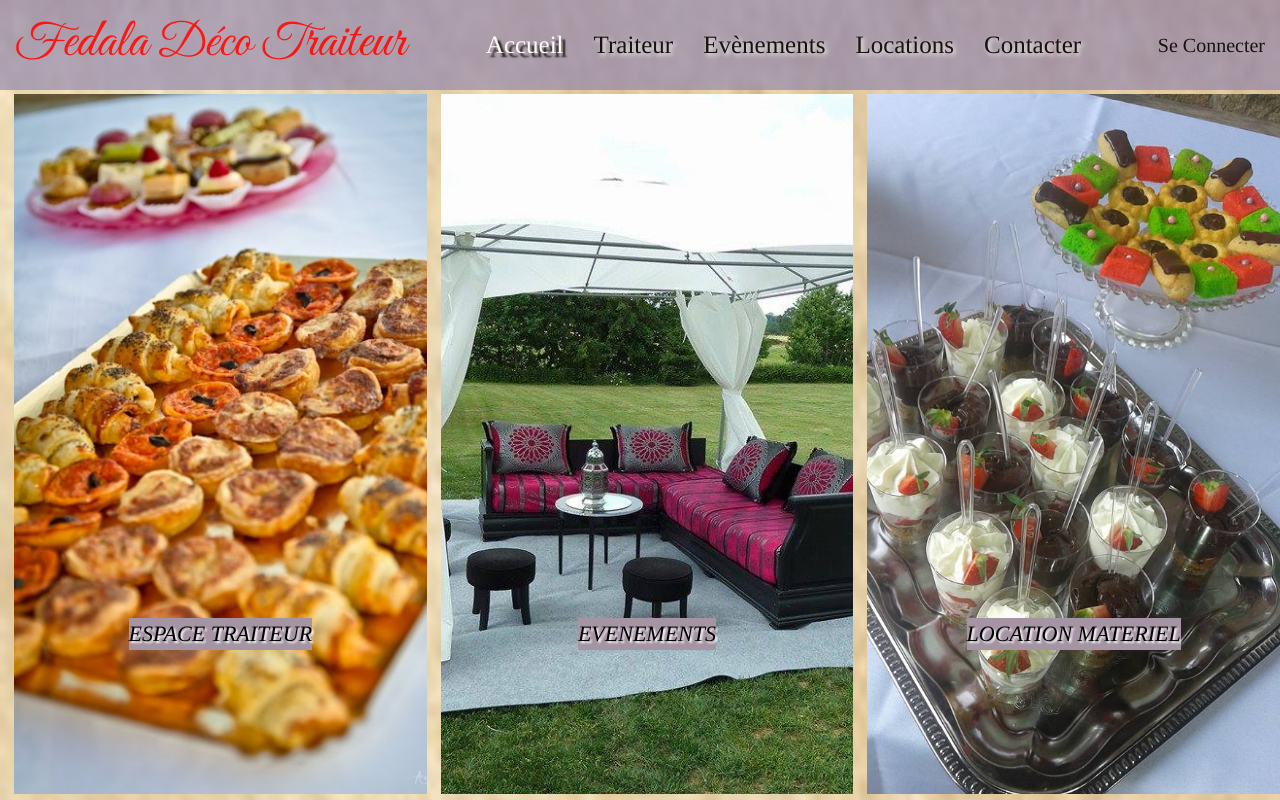
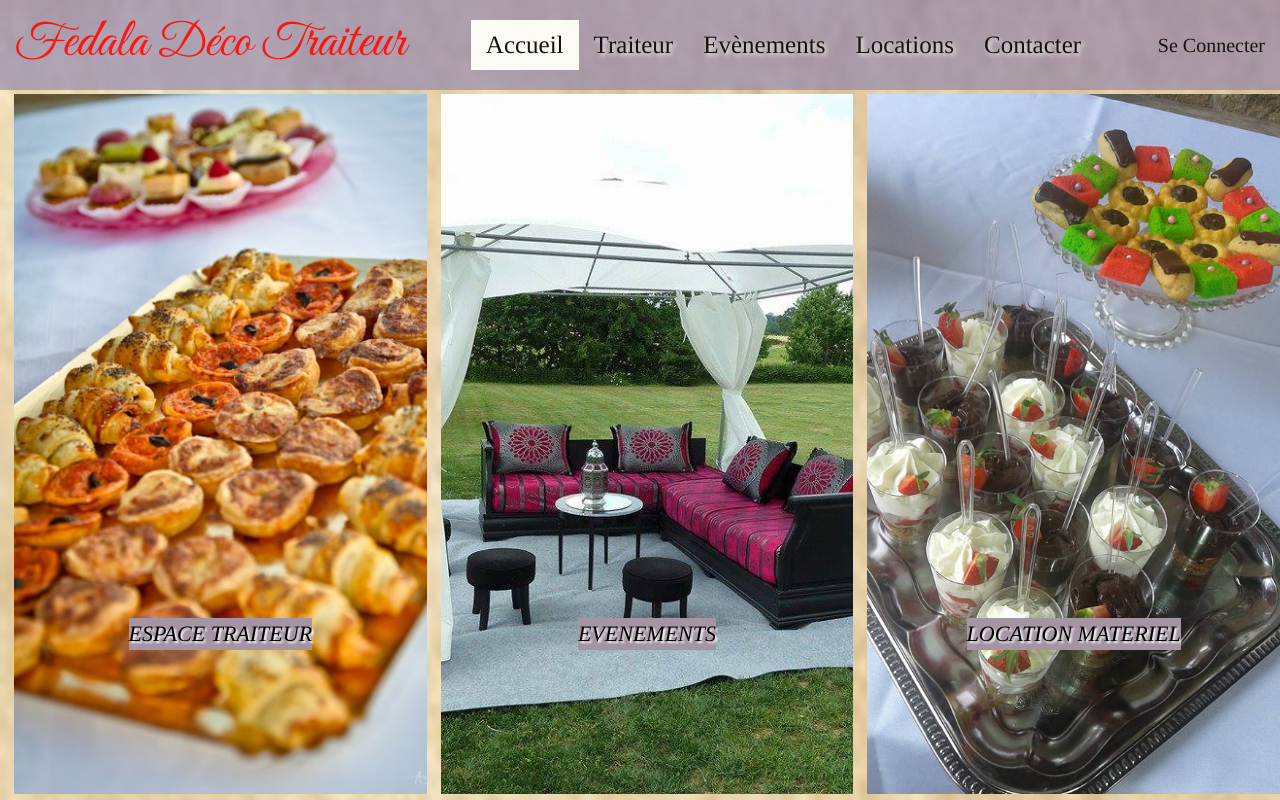
Before and after one commit to rasho22/images-FDL, a plain HTML site: page index.html in a window 1280 px wide. In both pictures the pointer is over the link "Accueil". Shown: the top 800 px of the page. Drawn offline with nearby package versions, Linux system fonts and the light colour scheme; a script that the page names is missing.

Commit message:
changement background body et hover navbar

```diff
--- a/index.css
+++ b/index.css
@@ -414,7 +414,11 @@ h3 {/*titre "Nos Services"*/
 .navbar-default .nav > li > a:hover,
 .navbar-default .nav > li > a:hover.scroll {
   color: white;
-  text-shadow: 4px 4px 2px black;
+
+}
+.navbar-default .nav > li > a:hover{
+  background-color: white;
+  color: black;
 }
 
 .navbar-default,
@@ -450,6 +454,7 @@ h3 {/*titre "Nos Services"*/
 
 .navbar-nav nav-middle ul{
   font-family :times, serif;
+
 }
 .nav-middle {
   opacity: 1;
```
